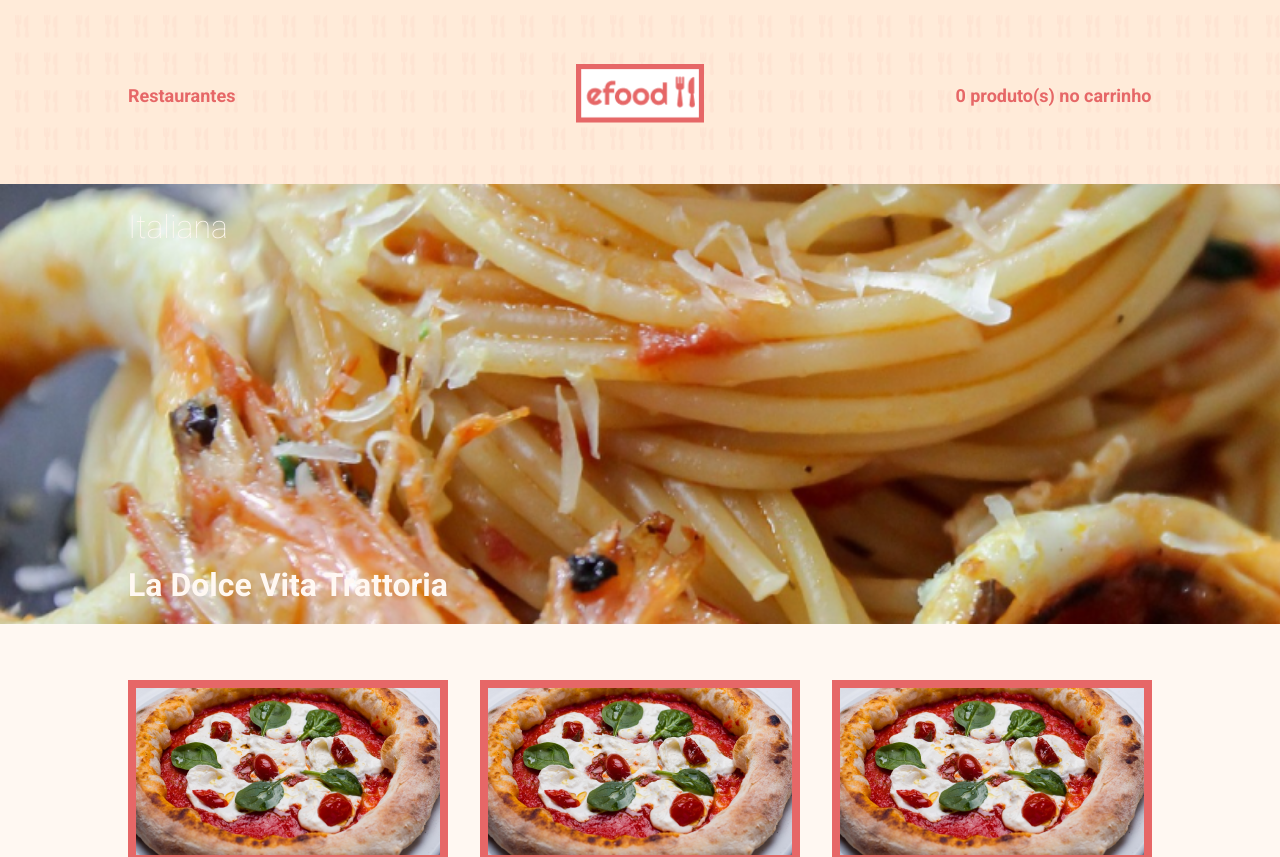
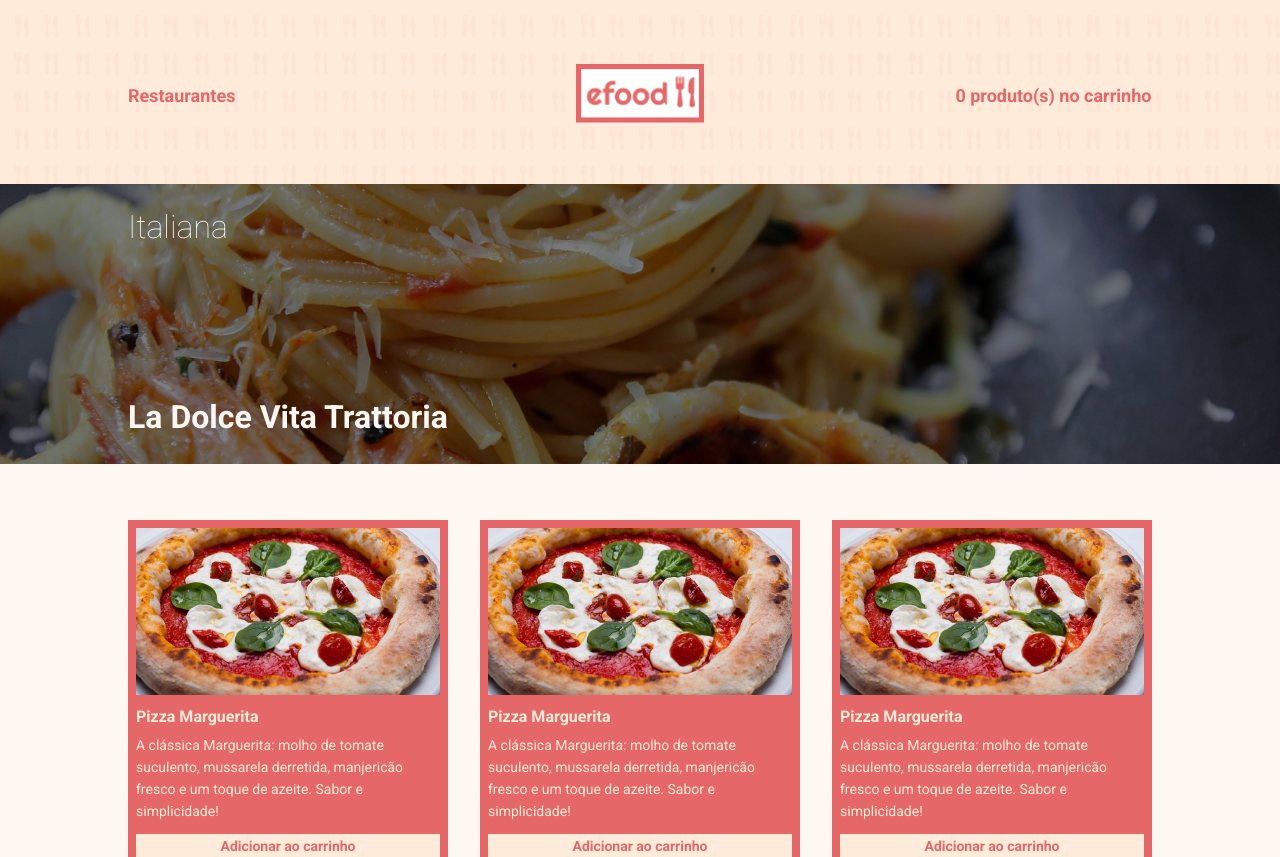
Before and after one commit to Reinaldo18Jr/exercicio_projeto_6, a React (Create React App) app in the folder exercicio/: page /perfil in a window 1280 px wide. Shown: the top 857 px of the page. Built offline with nearby package versions, Linux system fonts and the light colour scheme.

Commit message:
Corrigindo layout da tag Apresentacao

```diff
--- a/exercicio/src/components/PerfilHeader/styles.ts
+++ b/exercicio/src/components/PerfilHeader/styles.ts
@@ -37,10 +37,26 @@ export const Cart = styled.a`
 
 export const Apresentacao = styled.div`
   width: 100%;
-  height: 440px;
+  height: 280px;
   display: block;
   background-repeat: no-repeat;
   background-size: cover;
+  position: relative;
+
+  .container {
+    position: relative;
+    z-index: 1;
+  }
+
+  &::after {
+    position: absolute;
+    top: 0;
+    left: 0;
+    width: 100%;
+    height: 100%;
+    background-color: rgba(0, 0, 0, 0.5);
+    content: '';
+  }
 `
 
 export const Country = styled.p`
@@ -53,6 +69,6 @@ export const Country = styled.p`
 export const Name = styled.p`
   font-size: 32px;
   font-weight: bold;
-  padding-top: 320px;
+  padding-top: 152px;
   color: ${cores.branca};
 `
```
